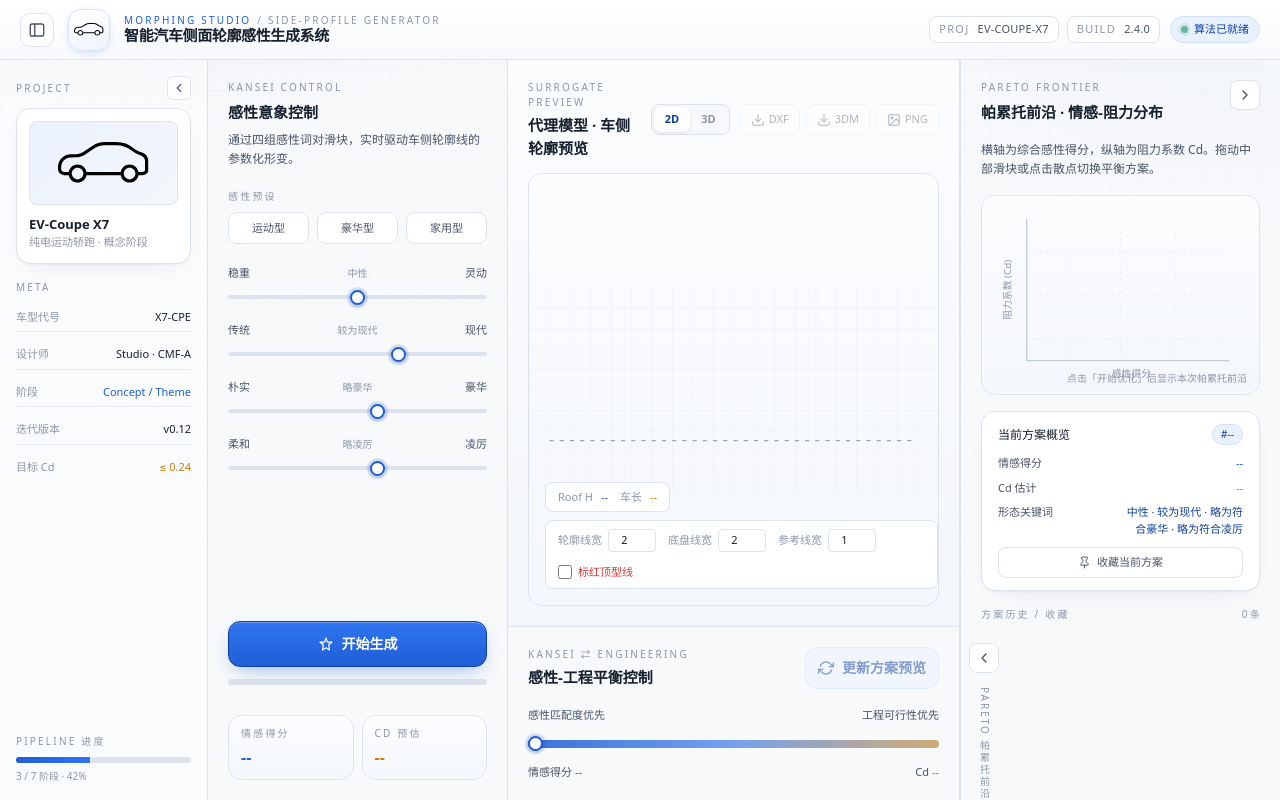
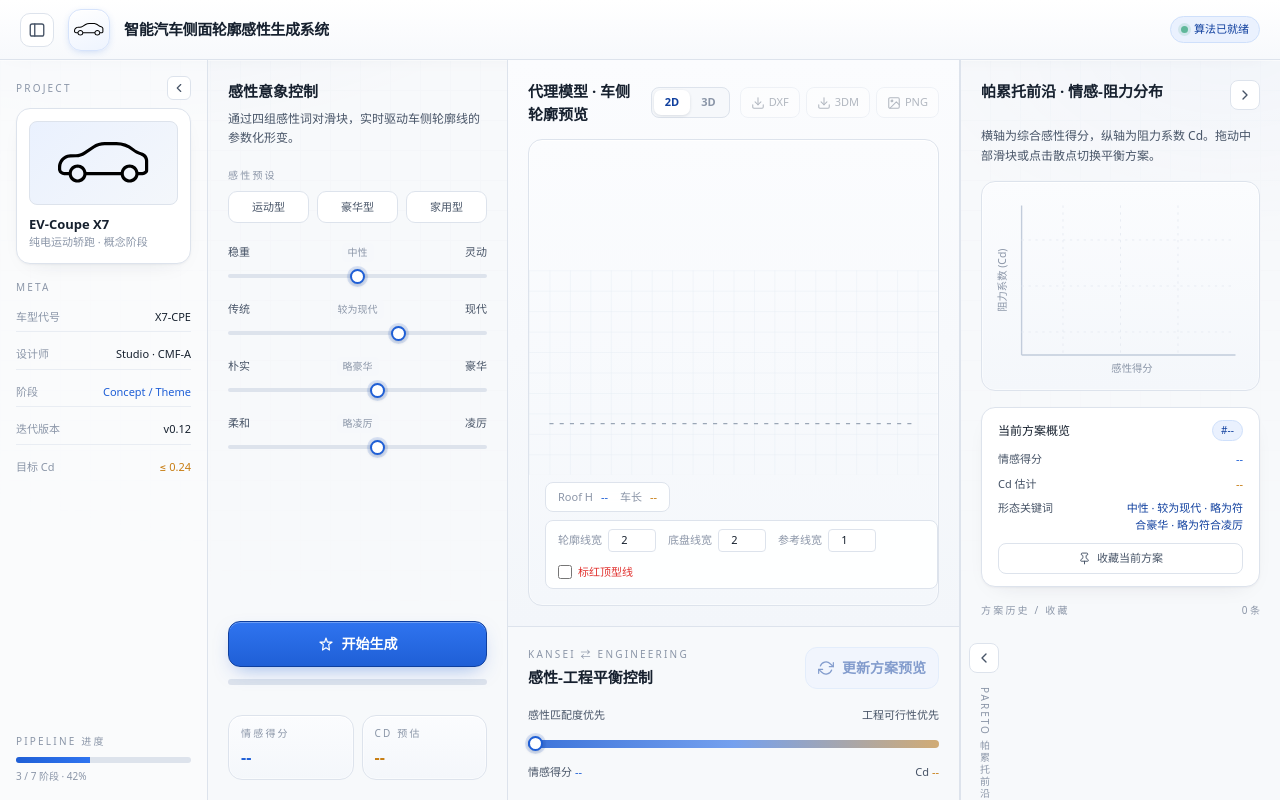
Before and after one commit to Abdd33/car-profile-studio, a plain HTML site: page index.html in a window 1280 px wide. Drawn offline with Linux system fonts and the light colour scheme.

Commit message:
Remove annotated interface labels and Pareto chart hint

```diff
--- a/index.html
+++ b/index.html
@@ -226,11 +226,6 @@
       border:1px solid #d6e3fb;
       box-shadow:0 2px 8px -3px rgba(31,95,214,.3), inset 0 1px 0 #fff;
     }
-    .topbar-tag{
-      padding:4px 9px;border-radius:8px;background:#fff;border:1px solid var(--line);
-      color:var(--ink-2);letter-spacing:.02em;
-    }
-    .topbar-tag span{ margin-right:5px;letter-spacing:.12em; }
 
     /* ===== 2D/3D toggle + 3D controls ===== */
     .view-seg{
@@ -308,20 +303,12 @@
     </div>
 
     <div class="leading-tight min-w-0">
-      <div class="label-eyebrow flex items-center gap-1.5">
-        <span style="color:var(--blue)">Morphing Studio</span>
-        <span style="color:var(--ink-faint)">/ Side-Profile Generator</span>
-      </div>
       <div class="text-[15px] font-semibold font-display tracking-tight truncate">智能汽车侧面轮廓感性生成系统</div>
     </div>
   </div>
 
-  <!-- right: meta + status -->
+  <!-- status -->
   <div class="flex items-center gap-2.5">
-    <div class="hidden lg:flex items-center gap-2 font-mono text-[11px]">
-      <span class="topbar-tag"><span style="color:var(--ink-faint)">PROJ</span> EV-COUPE-X7</span>
-      <span class="topbar-tag"><span style="color:var(--ink-faint)">BUILD</span> 2.4.0</span>
-    </div>
     <span class="px-2.5 py-1 rounded-full chip text-[11px] font-medium font-mono flex items-center gap-1.5">
       <span class="status-dot"></span> 算法已就绪
     </span>
@@ -383,7 +370,6 @@
   <!-- ===== Left controls (ORIGINAL Sidebar) ===== -->
   <section class="w-[300px] flex-none hairline border-r bg-white/55 p-5 flex flex-col gap-5 overflow-y-auto reveal" style="animation-delay:.04s">
     <div>
-      <div class="label-eyebrow mb-1.5">Kansei Control</div>
       <h2 class="text-[15px] font-semibold font-display">感性意象控制</h2>
       <p class="text-xs leading-relaxed mt-1.5" style="color:var(--ink-2)">
         通过四组感性词对滑块，实时驱动车侧轮廓线的参数化形变。
@@ -493,7 +479,6 @@
     <div class="flex-1 p-5 hairline border-b flex flex-col gap-3.5" style="min-height:0;background:linear-gradient(180deg,#fbfcfe,#f3f6fa)">
       <div class="flex items-center justify-between gap-3">
         <div>
-          <div class="label-eyebrow mb-1">Surrogate Preview</div>
           <h2 class="text-[15px] font-semibold font-display">代理模型 · 车侧轮廓预览</h2>
         </div>
         <div class="flex items-center gap-1.5">
@@ -636,7 +621,6 @@
     <div id="pareto_inner" class="p-5 flex flex-col gap-4 h-full overflow-y-auto">
       <div class="flex items-start justify-between gap-2">
         <div>
-          <div class="label-eyebrow mb-1.5">Pareto Frontier</div>
           <h2 class="text-[15px] font-semibold font-display">帕累托前沿 · 情感-阻力分布</h2>
         </div>
         <button id="btn_collapse_pareto" class="btn-ghost rounded-lg p-1.5 flex-none" title="收起面板">
@@ -659,9 +643,6 @@
           <text x="10" y="75" fill="#8b96a8" font-size="9" text-anchor="middle" transform="rotate(-90 10 75)">阻力系数 (Cd)</text>
           <g id="pareto_points" fill="#1f5fd6" stroke="#ffffff" stroke-width="1.2" cursor="pointer"></g>
         </svg>
-        <div class="absolute inset-x-3 bottom-2 text-[10px] text-right font-mono" style="color:var(--ink-faint)">
-          <span id="pareto_hint">点击「开始优化」后显示本次帕累托前沿</span>
-        </div>
       </div>
 
       <!-- current scheme -->
@@ -797,7 +778,6 @@
 
   // 用后端返回的帕累托数据重绘右侧散点图（横轴感性得分，纵轴 Cd）
   const SVG_PAD_LEFT = 24, SVG_PAD_RIGHT = 210, SVG_PAD_TOP = 10, SVG_PAD_BOTTOM = 140;
-  const paretoHintEl = document.getElementById("pareto_hint");
 
   function renderParetoCurve(paretoCd, paretoEmo) {
     paretoGroup.innerHTML = "";
@@ -824,7 +804,6 @@
       paretoGroup.appendChild(circle);
     }
     paretoCircles = Array.from(paretoGroup.querySelectorAll("circle"));
-    if (paretoHintEl) paretoHintEl.textContent = "本次优化帕累托前沿，可点击或拖动滑块切换方案";
   }
 
   // 发送给后端并更新轮廓与帕累托图
```
